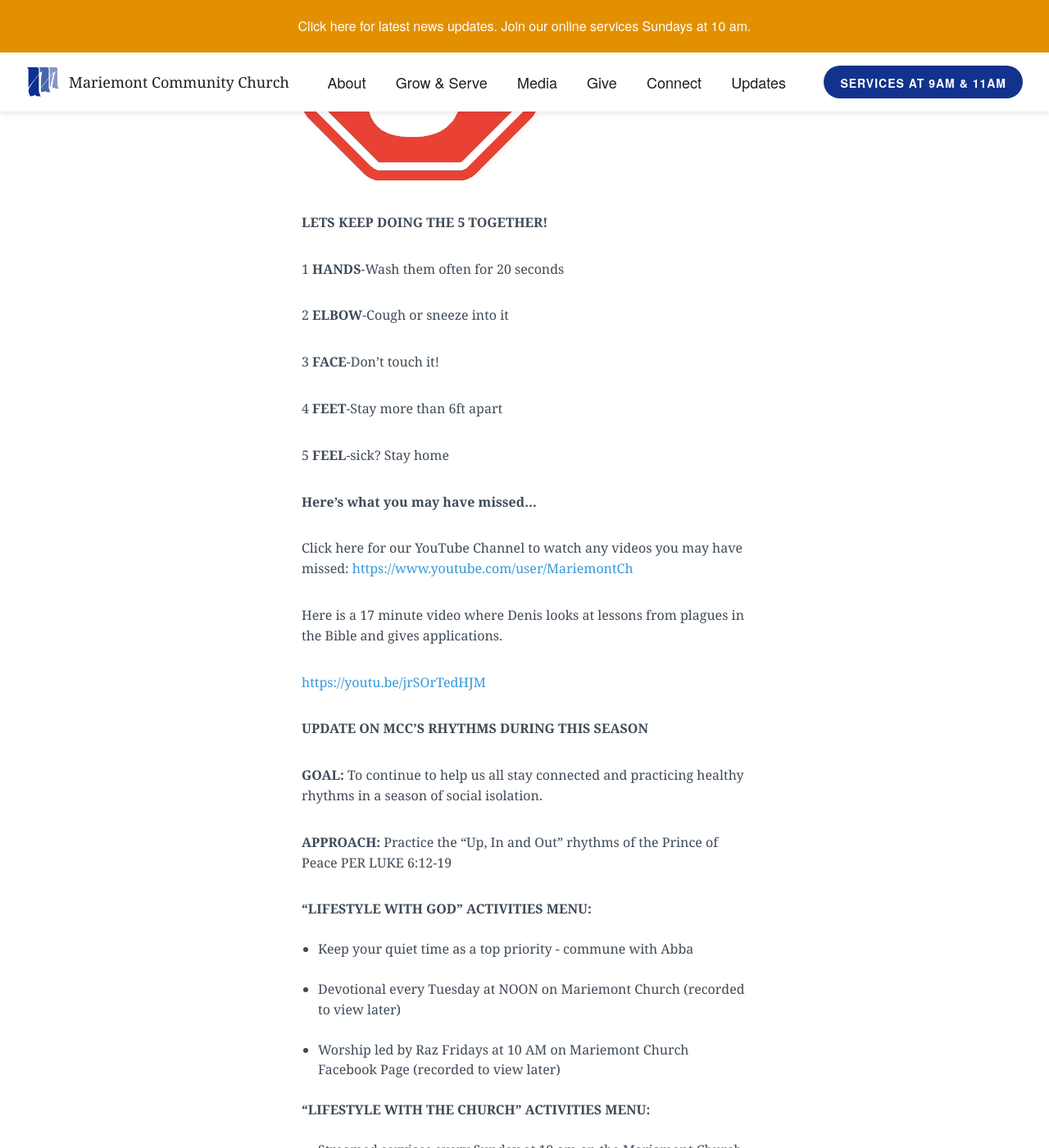
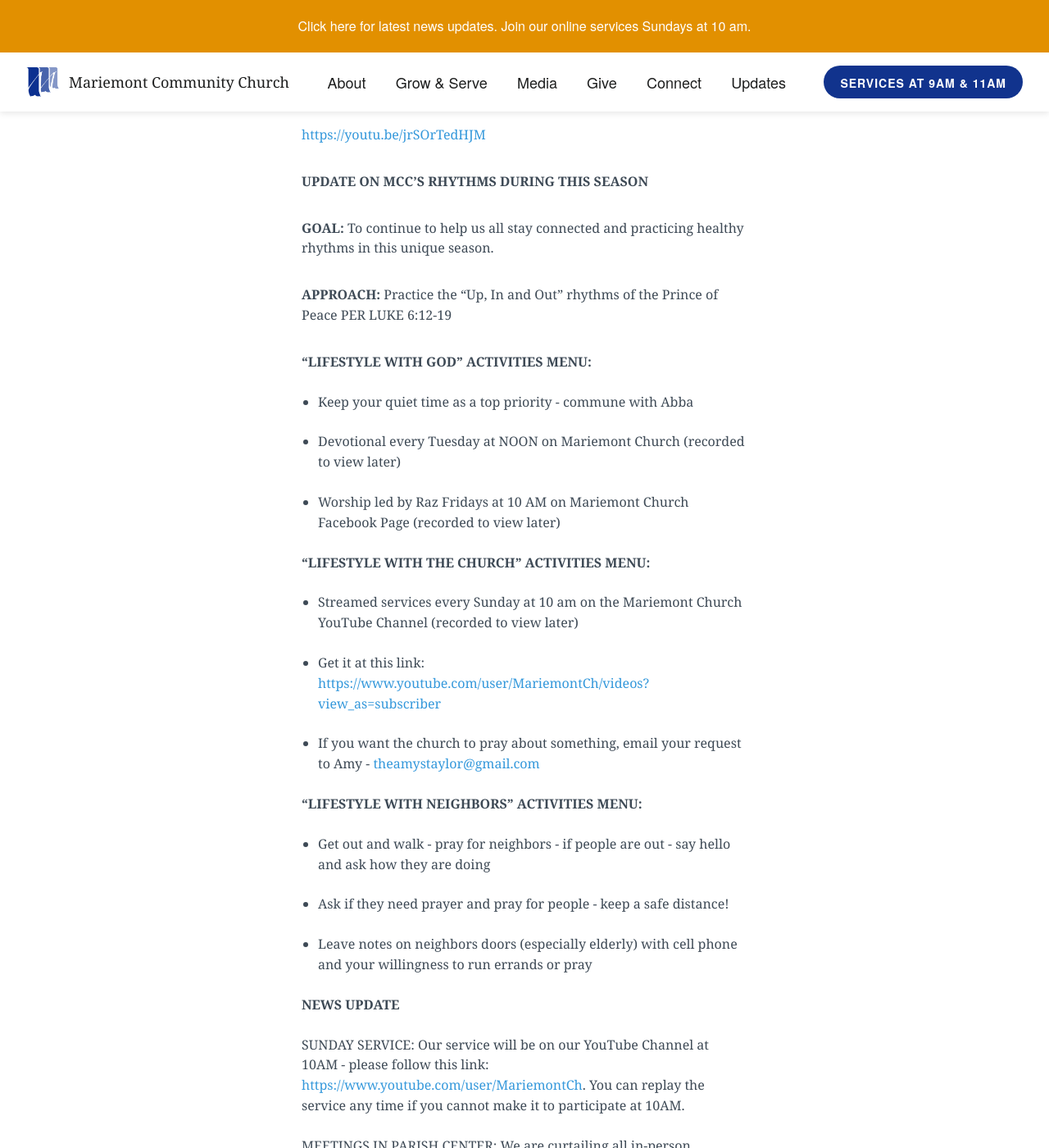
Before and after one commit to lukemoderwell/mariemont, a Jekyll site: the page built from updates.markdown, in a window 1280 px wide and 1400 px high, scrolled down 1226 px. Shown: the whole window at 82% size. Built offline with Jekyll 4.4.1, drawn with Linux system fonts in a browser that asks for light colours; nearby versions of some CDN libraries; some of the changed text lies outside the part shown.

Commit message:
Updated Updates

```diff
--- a/updates.markdown
+++ b/updates.markdown
@@ -44,20 +44,6 @@
 
 No events scheduled.
 
-![fivefingerhand.gif](/uploads/fivefingerhand.gif)
-
-**LETS KEEP DOING THE 5 TOGETHER!**
-
-1 **HANDS**-Wash them often for 20 seconds
-
-2 **ELBOW**-Cough or sneeze into it
-
-3 **FACE**-Don't touch it!
-
-4 **FEET**-Stay more than 6ft apart
-
-5 **FEEL**-sick? Stay home
-
 **Here's what you may have missed...**
 
 Click here for our YouTube Channel to watch any videos you may have missed:
@@ -67,10 +53,9 @@
 
 [https://youtu.be/jrSOrTedHJM](https://youtu.be/jrSOrTedHJM)
 
-
 **UPDATE ON MCC’S RHYTHMS DURING THIS SEASON**
 
-**GOAL:** To continue to help us all stay connected and practicing healthy rhythms in a season of social isolation.
+**GOAL:** To continue to help us all stay connected and practicing healthy rhythms in this unique season.
 
 **APPROACH:** Practice the "Up, In and Out" rhythms of the Prince of Peace PER LUKE 6:12-19
 
@@ -87,7 +72,6 @@
 - Streamed services every Sunday at 10 am on the Mariemont Church YouTube Channel (recorded to view later)
 
 - Get it at this link: [https://www.youtube.com/user/MariemontCh/videos?view_as=subscriber](https://www.youtube.com/user/MariemontCh/videos?view_as=subscriber)
-
 
 - If you want the church to pray about something, email your request to Amy - [theamystaylor@gmail.com](http://theamystaylor@gmail.com)
 
@@ -125,6 +109,21 @@
 
 These 4 steps will keep you healthy and prevent you from spreading the virus - even in the event you didn’t know you had it - which is still a significant undefined problem with this virus.
 
+![fivefingerhand.gif](/uploads/fivefingerhand.gif)
+
+**LETS KEEP DOING THE 5 TOGETHER!**
+
+1 **HANDS**-Wash them often for 20 seconds
+
+2 **ELBOW**-Cough or sneeze into it
+
+3 **FACE**-Don't touch it!
+
+4 **FEET**-Stay more than 6ft apart
+
+5 **FEEL**-sick? Stay home
+
+
 Let’s all **focus on Jesus**, so we can live in love and not fear!
 
 But seek the welfare of the city where I have sent you into exile, and pray to the LORD on its behalf, for in its welfare you will find your welfare. Jeremiah 29:7
```
